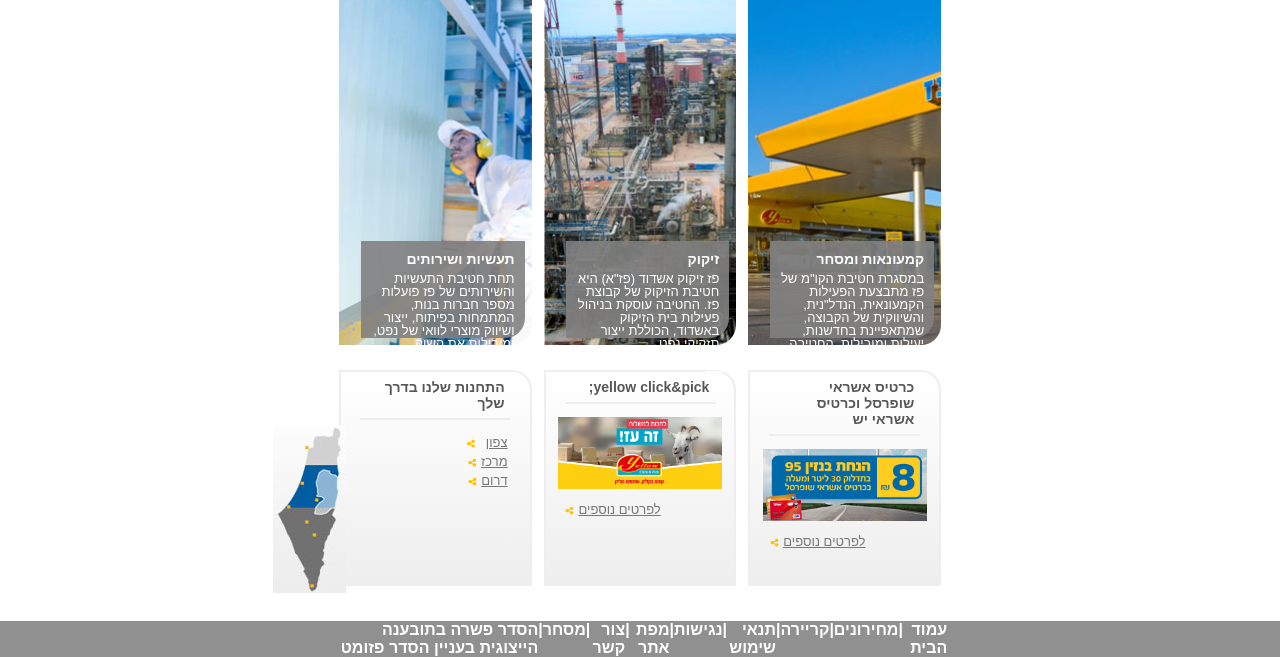
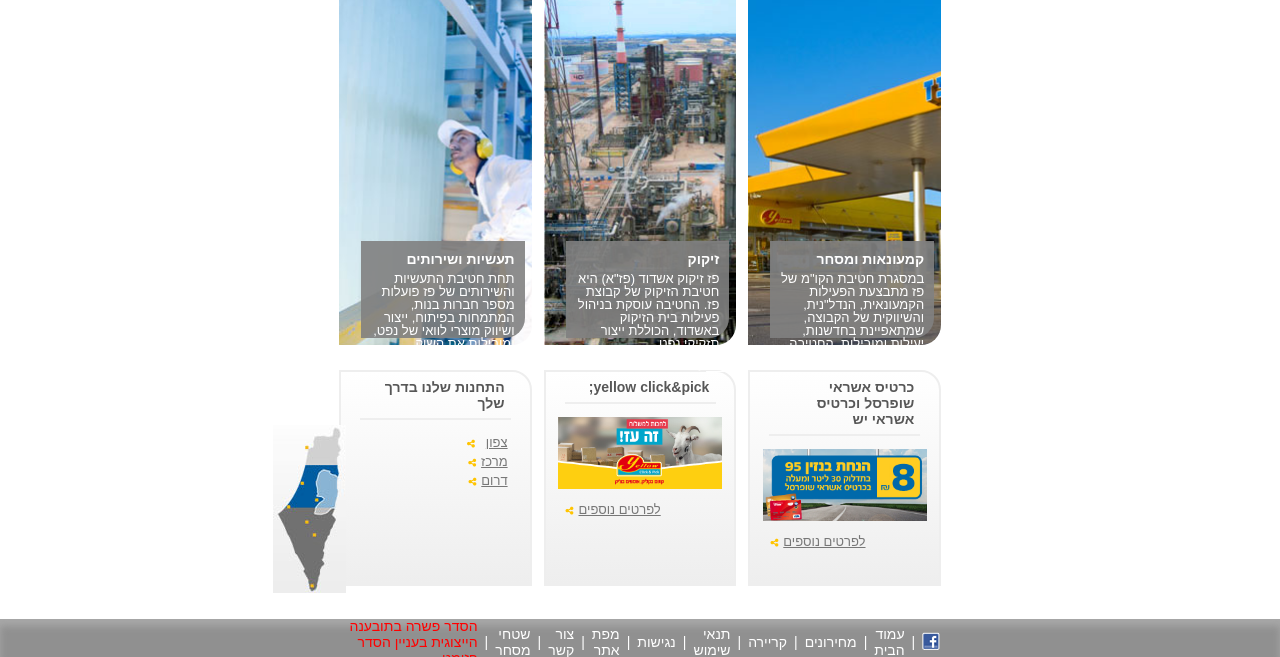
Before and after one commit to eyalmagnus/Paz-exercise, a plain HTML site: page index.html in a window 1280 px wide. Shown: the part 143-800 px from the top of the page. Drawn offline with Linux system fonts and the light colour scheme.

Commit message:
home page done

```diff
--- a/index.html
+++ b/index.html
@@ -134,16 +134,16 @@
             </div>
         </main>
         <footer><div id="footerC" class="flex cColumn">
-            <a href="#"><img src="" alt=""></a>
-            <div>עמוד הבית</div><div class="vs">|</div>
-            <div>מחירונים</div><div class="vs">|</div>
-            <div>קריירה</div><div class="vs">|</div>
-            <div>תנאי שימוש</div><div class="vs">|</div>
-            <div>נגישות</div><div class="vs">|</div>
-            <div>מפת אתר</div><div class="vs">|</div>
-            <div>צור קשר</div><div class="vs">|</div>
-            <div>מסחר</div><div class="vs">|</div>
-            <div>הסדר פשרה בתובענה הייצוגית בעניין הסדר פזומט</div>
+            <a href="#"><img src="lib/fb_icon.png" alt="facbook icon"></a><div class="vs">|</div>
+            <a href="#">עמוד הבית</a><div class="vs">|</div>
+            <a href="#">מחירונים</a><div class="vs">|</div>
+            <a href="#">קריירה</a><div class="vs">|</div>
+            <a href="#">תנאי שימוש</a><div class="vs">|</div>
+            <a href="#">נגישות</a><div class="vs">|</div>
+            <a href="#">מפת אתר</a><div class="vs">|</div>
+            <a href="#">צור קשר</a><div class="vs">|</div>
+            <a href="#">שטחי מסחר</a><div class="vs">|</div>
+            <a href="#">הסדר פשרה בתובענה הייצוגית בעניין הסדר פזומט</div>
         </div>
     </footer>
     </body>
--- a/style.css
+++ b/style.css
@@ -2,6 +2,9 @@
 box-sizing: border-box;
 margin: 0;
 }
+:root {
+    --shade-color: rgba(167,167,167,1);
+  }
 
     body {
     font-family: 'Arial (Hebrew)', Arial;
@@ -82,7 +85,9 @@ height: 54px;
 }
 
 #headerNav {
-    background-image: linear-gradient(#909090 85%,#bbb );
+    /* background-image: linear-gradient(#909090 85%,#bbb ); */
+background-color: #909090;
+box-shadow: inset 0px -10px 7px 0px var(--shade-color);
 }
 
 .dropdown {
@@ -96,7 +101,9 @@ height: 54px;
 top: 35px;
 }
 .dropdown-content > a:first-of-type {
-    background-image: linear-gradient(#bbb,#909090 85%);
+background-color: #909090;
+box-shadow: inset 0px 7px 7px 0px var(--shade-color);
+    /* background-image: linear-gradient(#bbb,#909090 85%); */
 }
 
 li > a {
@@ -128,15 +135,7 @@ background-image: none;
     display: block;
 }
 
-/* main {
-    color: black;
-} */
-footer {
-    background-color: #909090;
-    position: fixed;
-    bottom: 0;
-    width: 100%;
-}
+
 #card1 {
     background-image: url(lib/1908364606615453350.JPG);
 }
@@ -257,3 +256,30 @@ margin-right: 11px;
 li {
     margin: 0 5px;
 }
+footer {
+    background-color: #909090;
+    position: fixed;
+    bottom: 0;
+    width: 100%;
+    height: 38px;
+    font-weight: normal;
+    font-size: 14px;
+    box-shadow: inset 0px 7px 7px 0px var(--shade-color);
+}
+#footerC {
+    margin-top: 8px;
+    height: 80%;
+    align-items: center;
+}
+footer  a {
+    padding: 7px;
+    color: white;
+    text-decoration: none;
+}
+footer  a:last-of-type {
+    color: red;
+}
+footer a:hover {
+    color: blue;
+    text-decoration: underline;
+}
```
